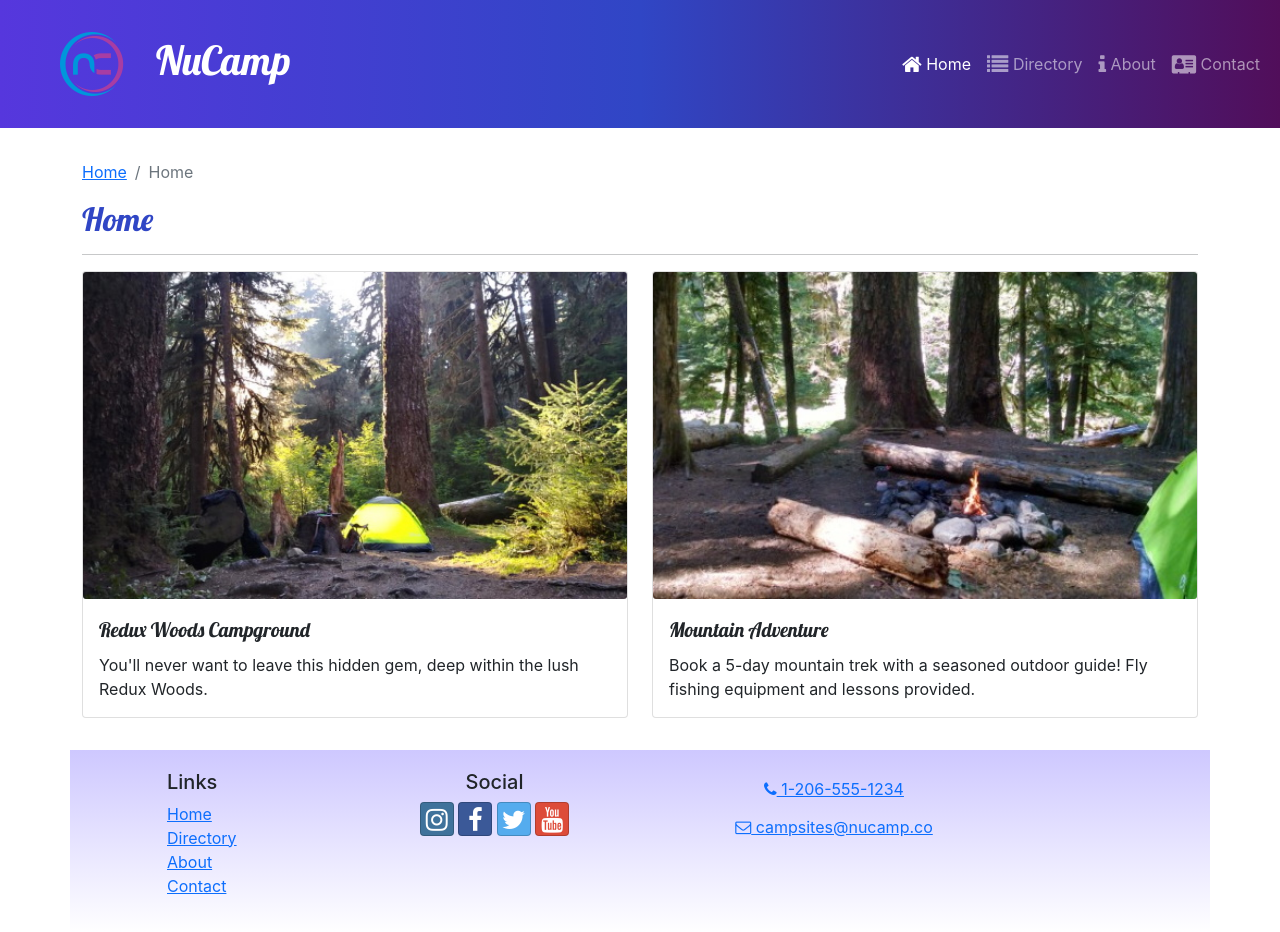
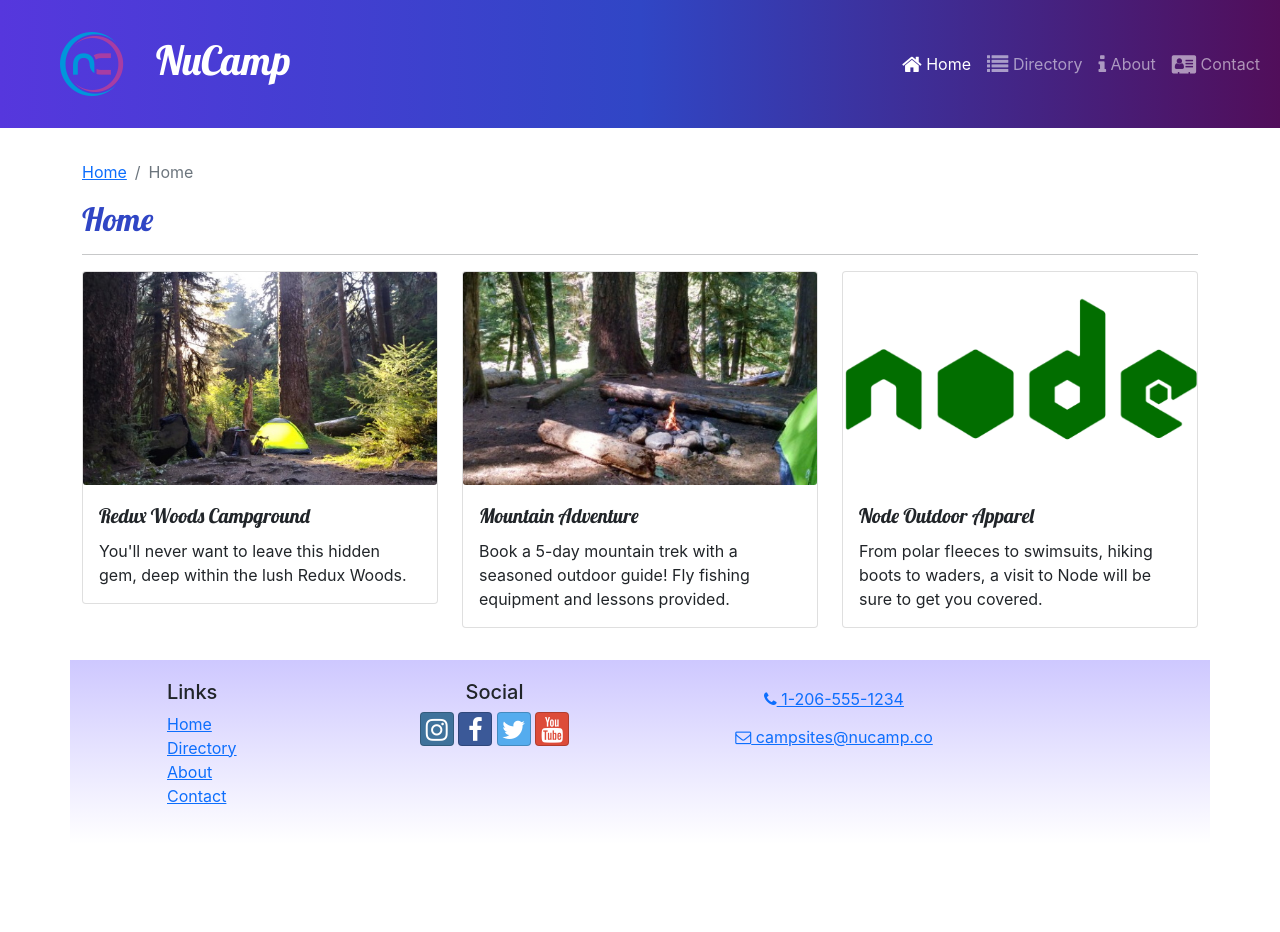
Before and after one commit to cbenedict76/3-React_2023_01_04, a React (Create React App) app: page / in a window 1280 px wide. After the commit the page ends 844 px from the top, so only its background shows below. Built offline with nearby package versions, Linux system fonts and the light colour scheme.

Commit message:
3-React - Week 2 - Worshop Assignment Task 3

```diff
--- a/src/features/display/DisplayList.js
+++ b/src/features/display/DisplayList.js
@@ -2,9 +2,10 @@
 import DisplayCard from './DisplayCard'
 import { selectFeaturedCampsite } from '../campsites/campsitesSlice';
 import { selectFeaturedPromotion } from '../promotions/promotionsSlice';
+import { selectFeaturedPartner } from '../partners/partnersSlice';
 
 const DisplayList = () => {
-    const items = [selectFeaturedCampsite(), selectFeaturedPromotion()];
+    const items = [selectFeaturedCampsite(), selectFeaturedPromotion(), selectFeaturedPartner()];
 
     return (
         <Row>
--- /dev/null
+++ b/src/features/partners/partnersSlice.js
@@ -0,0 +1,9 @@
+import { PARTNERS } from '../../app/shared/PARTNERS';
+
+export const selectAllPartners = () => {
+    return PARTNERS
+};
+
+export const selectFeaturedPartner = () => {
+    return PARTNERS.find((partner) => partner.featured);
+};
```
